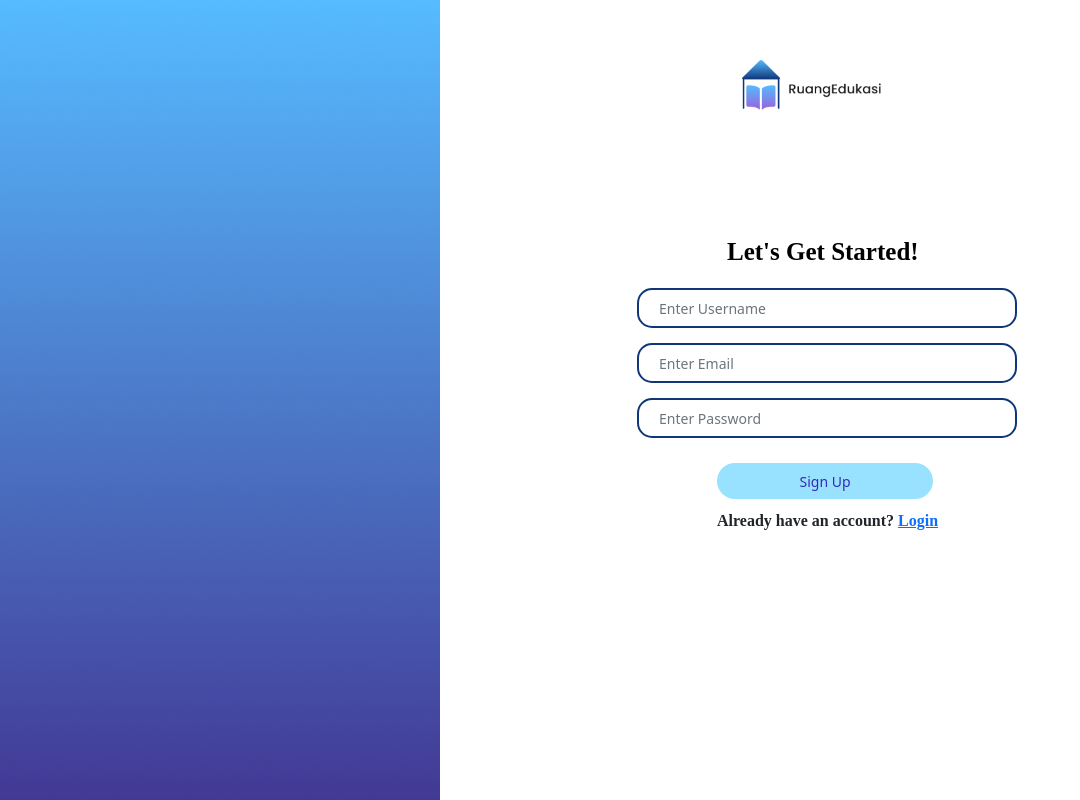
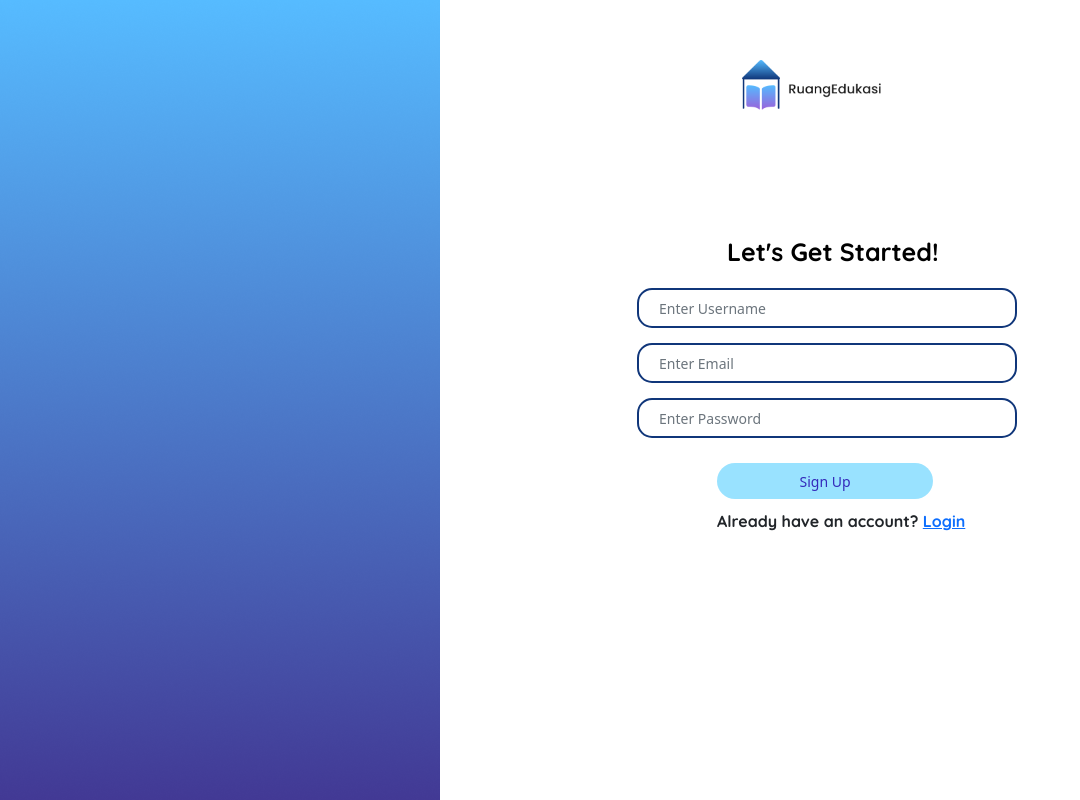
Before and after one commit to nrmia19/final-project-engineering-59, a React (Create React App) app in the folder Frontend/ruang-edukasi/: page /register in a window 1280 px wide. Shown: the top 800 px of the page, without its empty margins (0-1080 px from the left). Built offline with nearby package versions, Linux system fonts and the light colour scheme.

Commit message:
chore: update code

```diff
--- a/Frontend/ruang-edukasi/src/assets/style/components/register.css
+++ b/Frontend/ruang-edukasi/src/assets/style/components/register.css
@@ -2,7 +2,7 @@
 
 
 p {
-    font-family: 'Poppins';
+    font-family: 'Quicksand', sans-serif;
     font-style: normal;
     font-weight: bold;
     margin-left: 80px;
@@ -40,7 +40,7 @@ img .style-img {
 }
 
 .register-body h2 {
-    font-family: 'Poppins';
+    font-family: 'Quicksand', sans-serif;
     font-style: normal;
     font-weight: bold;
     font-size: 25px;
@@ -117,7 +117,7 @@ img .style-img {
     }
 
     .register-body h2 {
-        font-family: 'Poppins';
+        font-family: 'Quicksand', sans-serif;
         font-style: normal;
         font-weight: bold;
         font-size: 25px;
@@ -150,7 +150,7 @@ img .style-img {
     }
 
     .register-body h2 {
-        font-family: 'Poppins';
+        font-family: 'Quicksand', sans-serif;
         font-style: normal;
         font-weight: bold;
         font-size: 25px;
```
